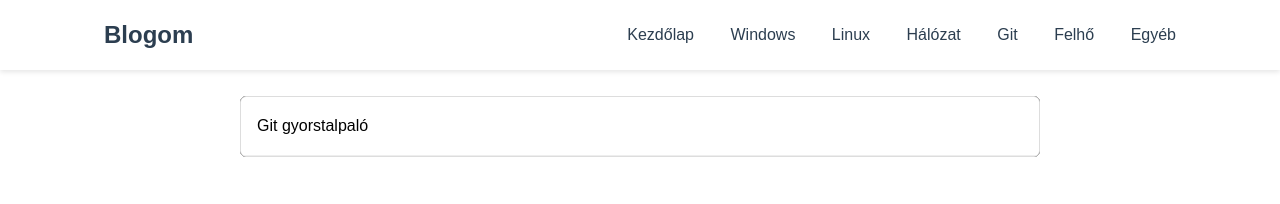
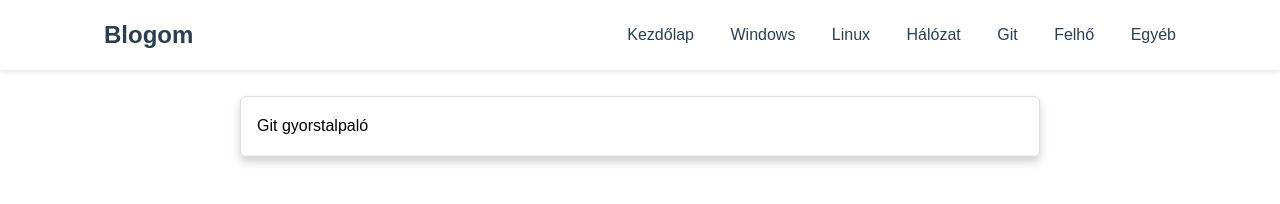
Before and after one commit to Alexander-non/Guides, a plain HTML site: page webpage/git.html in a window 1280 px wide. Drawn offline with Linux system fonts and the light colour scheme.

Commit message:
blog 1.4
Design fix

```diff
--- a/webpage/notes.css
+++ b/webpage/notes.css
@@ -56,8 +56,9 @@ a {
   border: 1px solid #ddd;
   border-radius: 6px;
   overflow: hidden;
-  filter: drop-shadow(0px 0px .75px black);
+  box-shadow: 0 5px 10px rgba(100, 100, 100, 0.3);
 }
+
 .file-row {
   padding: 1rem;
   border-bottom: 1px solid #eee;
```
Also changed, not shown: index.html (+5 -0 lines).
